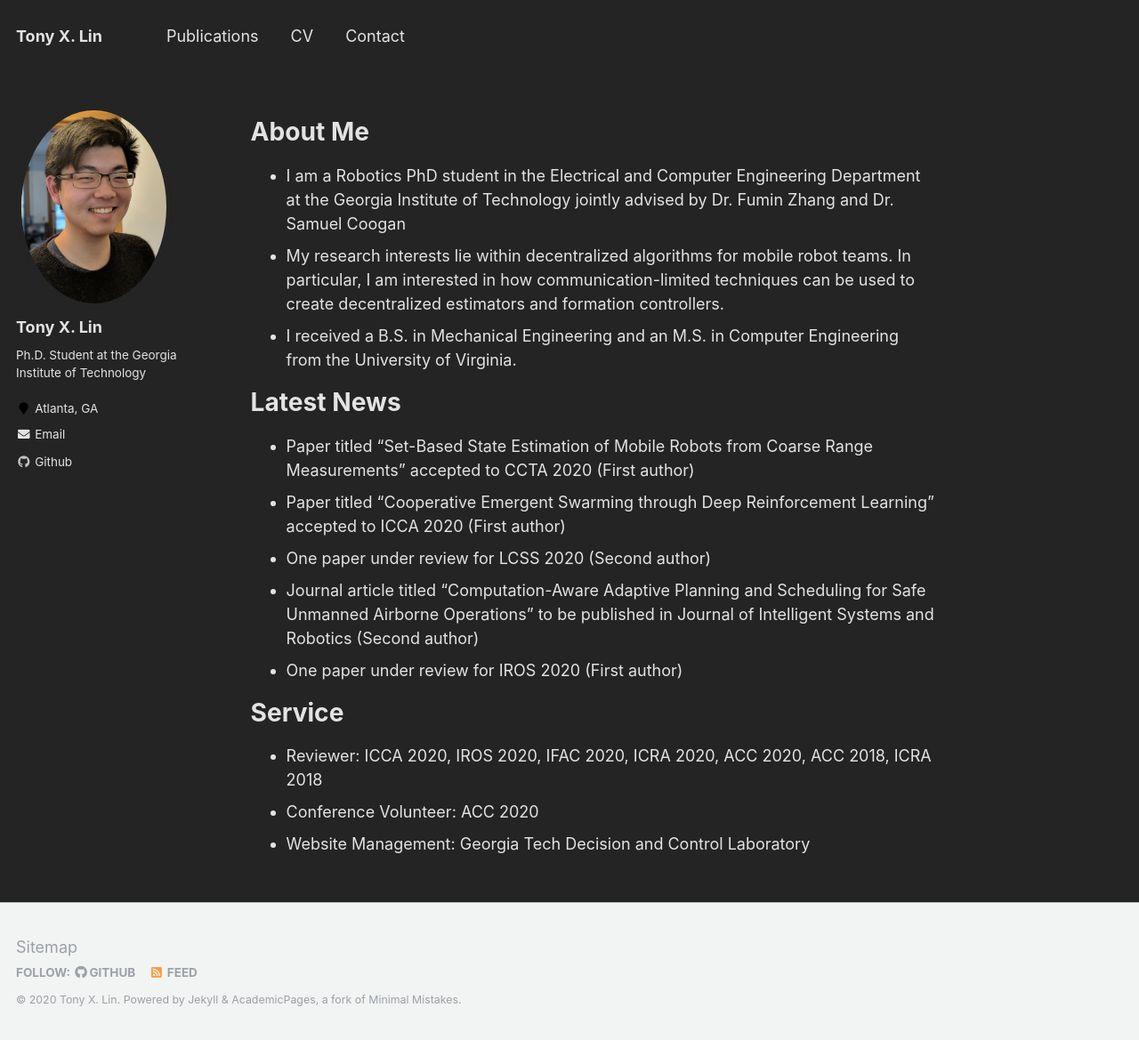
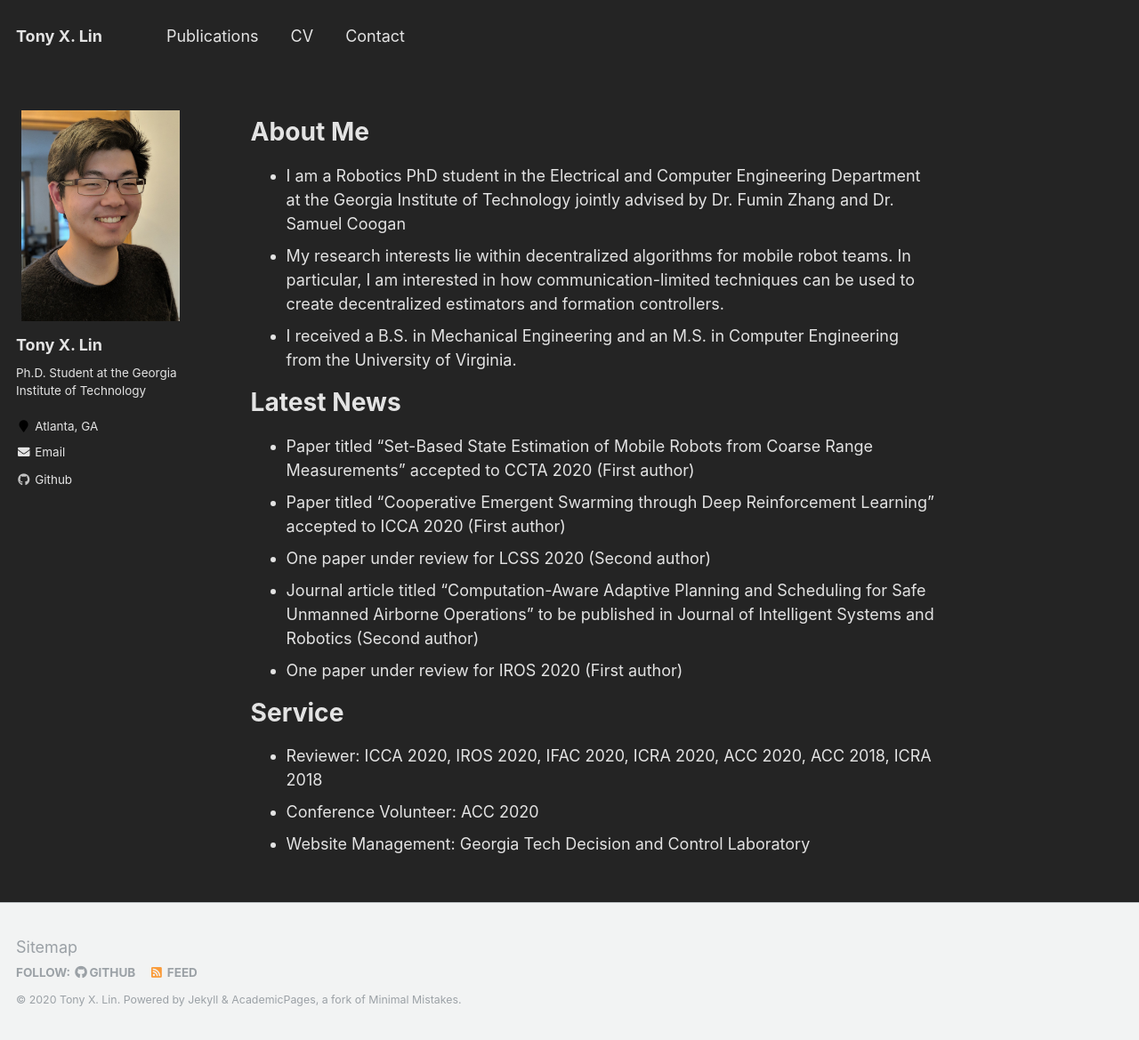
Before and after one commit to tony-x-lin/tony-x-lin.github.io, a Jekyll site: the page built from _pages/about.md, in a window 1280 px wide and 1169 px high. Shown: the whole window at 89% size. Built offline with Jekyll 4.4.1, drawn with Linux system fonts in a browser that asks for light colours.

Commit message:
Update _sidebar.scss

```diff
--- a/_sass/_sidebar.scss
+++ b/_sass/_sidebar.scss
@@ -83,8 +83,8 @@
   }
 
   img {
-    max-width: 175px;
-    border-radius: 50%;
+    max-width: 250px;
+    // border-radius: 50%;
 
     @include breakpoint($large) {
       padding: 5px;
```
